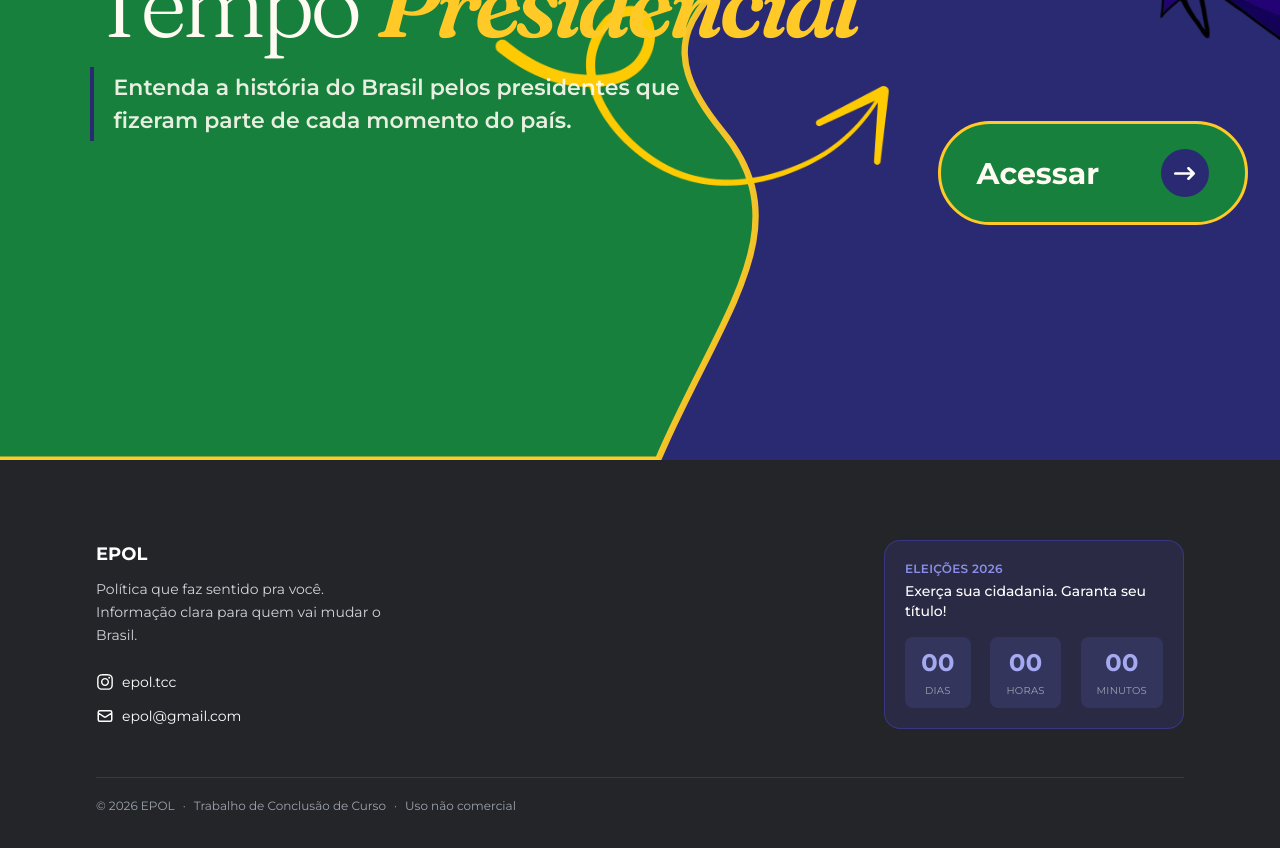
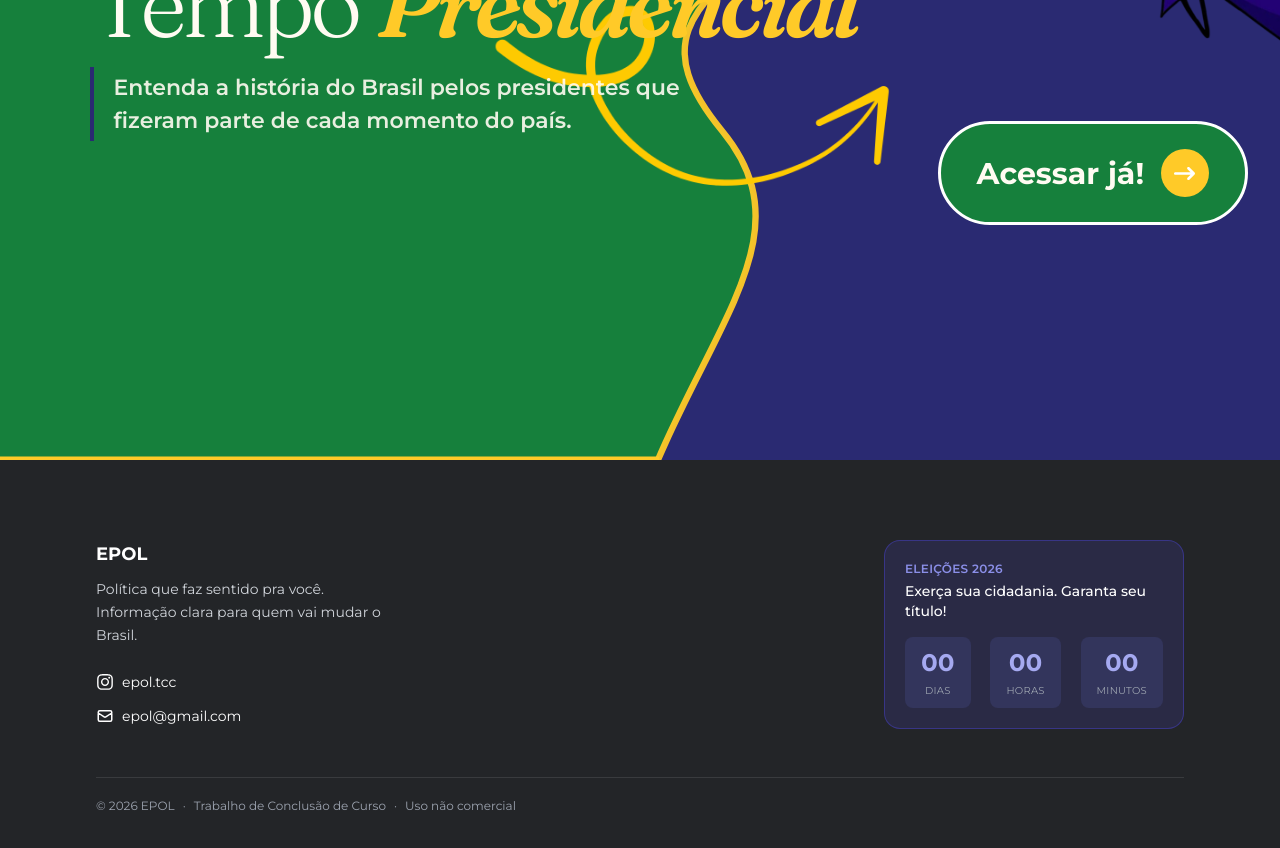
Before and after one commit to tcc-epol-ejs/epol-web, a React (Vite) app: page /main in a window 1280 px wide. Shown: the part 2740-3588 px from the top of the page. Built offline with nearby package versions, Linux system fonts and the light colour scheme.

Commit message:
style: mudança visual do botão "Acessar já!"

```diff
--- a/src/pages/main/index.tsx
+++ b/src/pages/main/index.tsx
@@ -356,10 +356,10 @@ export default function Main() {
             <div className="relative flex items-end justify-start pl-36 pb-[40%]">
               <button
                 onClick={() => navigate('/linha_do_tempo')}
-                className="group relative z-10 -translate-y-10 flex h-[104px] w-[310px] items-center justify-between rounded-full border-[3px] border-[#FFCA28] bg-[#16803C] px-9 text-[30px] font-black text-[#FFFBF2] shadow-none transition-all duration-500 ease-out hover:-translate-y-[52px] hover:bg-[#106d32]"
+                className="group relative z-10 -translate-y-10 flex h-[104px] w-[310px] items-center justify-between rounded-full border-[3px] border-[#FFFFFF] bg-[#16803C] px-9 text-[30px] font-black text-[#FFFBF2] shadow-none transition-all duration-500 ease-out hover:-translate-y-[52px] hover:bg-[#106d32]"
               >
-                <span>Acessar</span>
-                <span className="flex h-12 w-12 items-center justify-center rounded-full bg-[#2A2A72] text-[#FFFFFF] transition-transform duration-300 group-hover:translate-x-1">
+                <span>Acessar já!</span>
+                <span className="flex h-12 w-12 items-center justify-center rounded-full bg-[#FFCA28] text-[#FFFFFF] transition-transform duration-300 group-hover:translate-x-1">
                   <FaArrowRightLong size={21} />
                 </span>
               </button>
```
